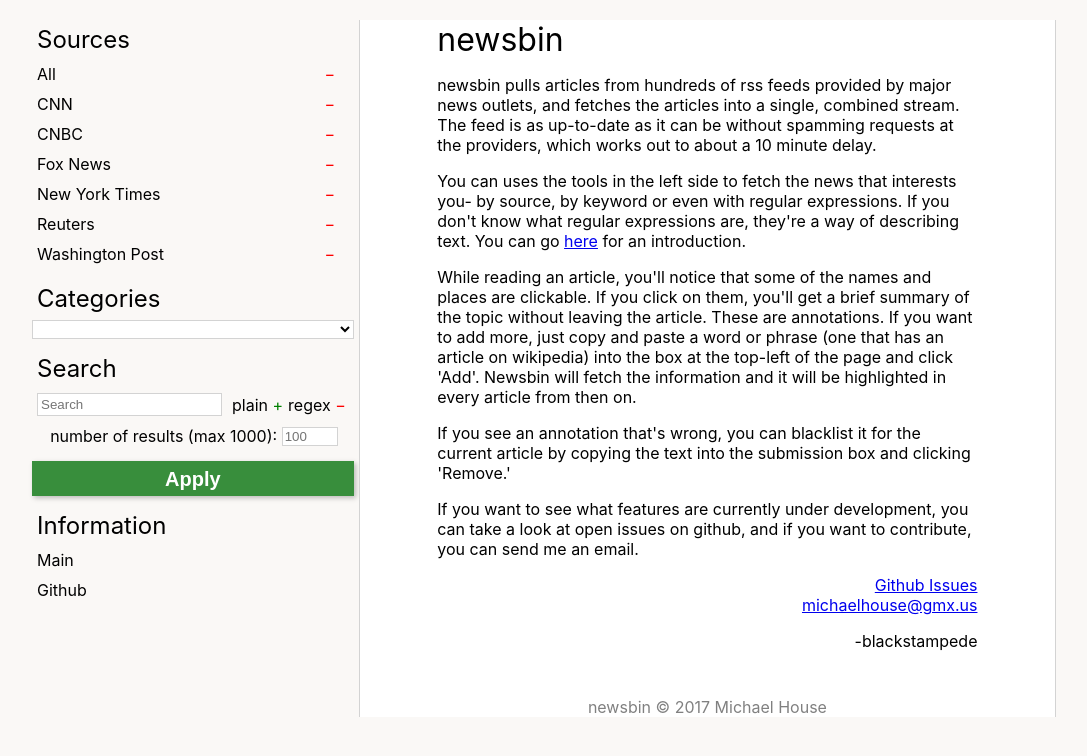
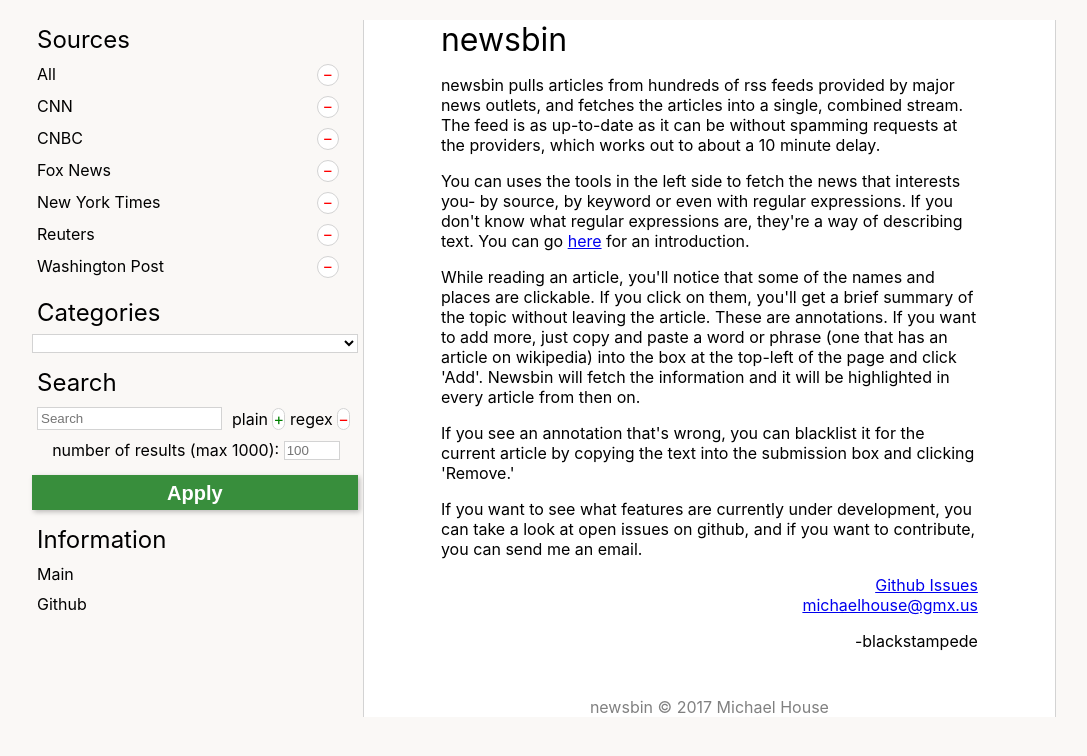
Before and after one commit to WillKoehrsen/newsbin, a Flask app: page /about in a window 1280 px wide, after a click on "All". Shown: the top 756 px of the page, without its empty margins (96-1183 px from the left). Run offline with Flask 2, Linux system fonts and the light colour scheme; style sheets or scripts are compiled from the project's sources; parts of the project's set-up code (start-up, migrations or seed data) failed here and were passed over.

Commit message:
updated plus/minus design on index

```diff
--- a/site/static/css/src/index.scss
+++ b/site/static/css/src/index.scss
@@ -146,13 +146,27 @@ body {
 	float:right;
 	content:'\2212';
 	color:red;
+	background-color: white;
+    border-radius: 100px;
+    width: 20px;
+    height: 20px;
+    text-align: center;
+    line-height: 18px;
+    border: 1px solid lightgrey;
 }
 
 .checkable:checked + div::after {
-	height:20px;
-	float:right;
-	content:'\002B';
-	color:green;
+	height: 20px;
+    float: right;
+    content: '\002B';
+    color: green;
+    background-color: white;
+    border-radius: 100px;
+    width: 20px;
+    height: 20px;
+    text-align: center;
+    line-height: 18px;
+    border: 1px solid lightgrey;
 }
 /* -------------------------------------------------------------------------- */
 
```
